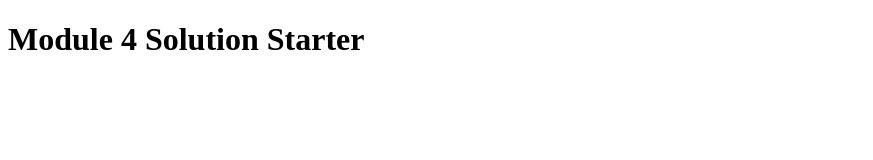
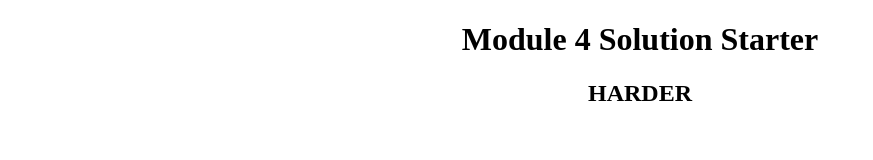
Before and after one commit to vikash-333/coursera-test, a plain HTML site: page module4-solution/assignment4-solution-starter/harder/index.html in a window 1280 px wide. Shown: the whole page, without its empty margins (0-873 px from the left). Drawn offline with Linux system fonts and the light colour scheme.

Commit message:
module4 assignment final

```diff
--- a/module4-solution/assignment4-solution-starter/harder/index.html
+++ b/module4-solution/assignment4-solution-starter/harder/index.html
@@ -11,6 +11,7 @@
   <script src="script.js"></script>
 </head>
 <body>
-  <h1>Module 4 Solution Starter</h1>
+  <h1><center>Module 4 Solution Starter</center></h1>
+  <h2> <center> HARDER</center> <H2>
 </body>
 </html>
--- a/module4-solution/assignment4-solution-starter/harder/script.js
+++ b/module4-solution/assignment4-solution-starter/harder/script.js
@@ -57,7 +57,7 @@ for (var i=0;i<names.length;i++) {
   // to lower case character 'j' afterwards.
   // Look up these methods on Mozilla Developer Network web site if needed.
    var firstLetter = names[i].charAt(0).toLowerCase();
-   console.log(firstLetter);
+
 
   // STEP 12:
   // Compare the 'firstLetter' retrieved in STEP 11 to lower case
```
